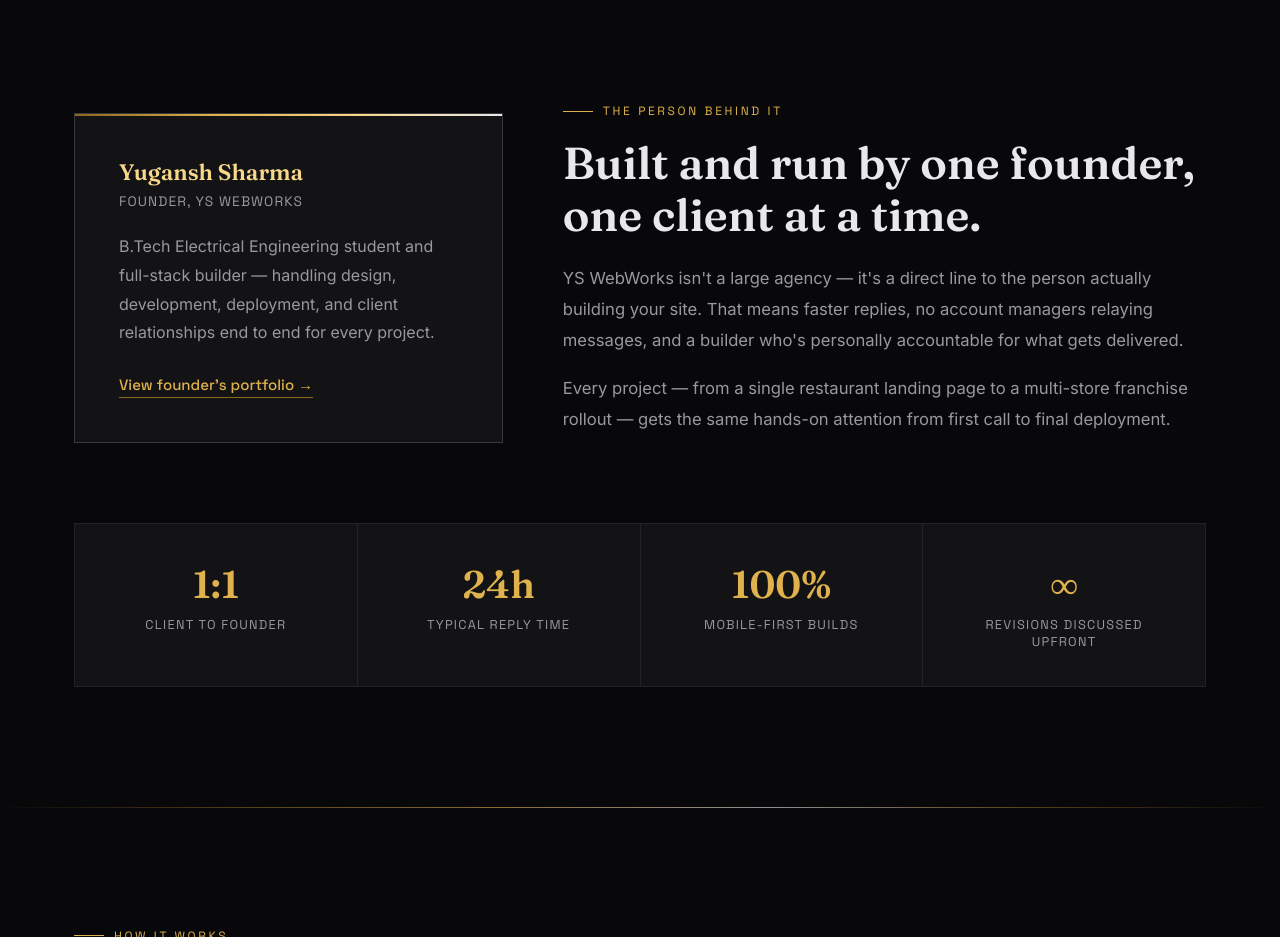
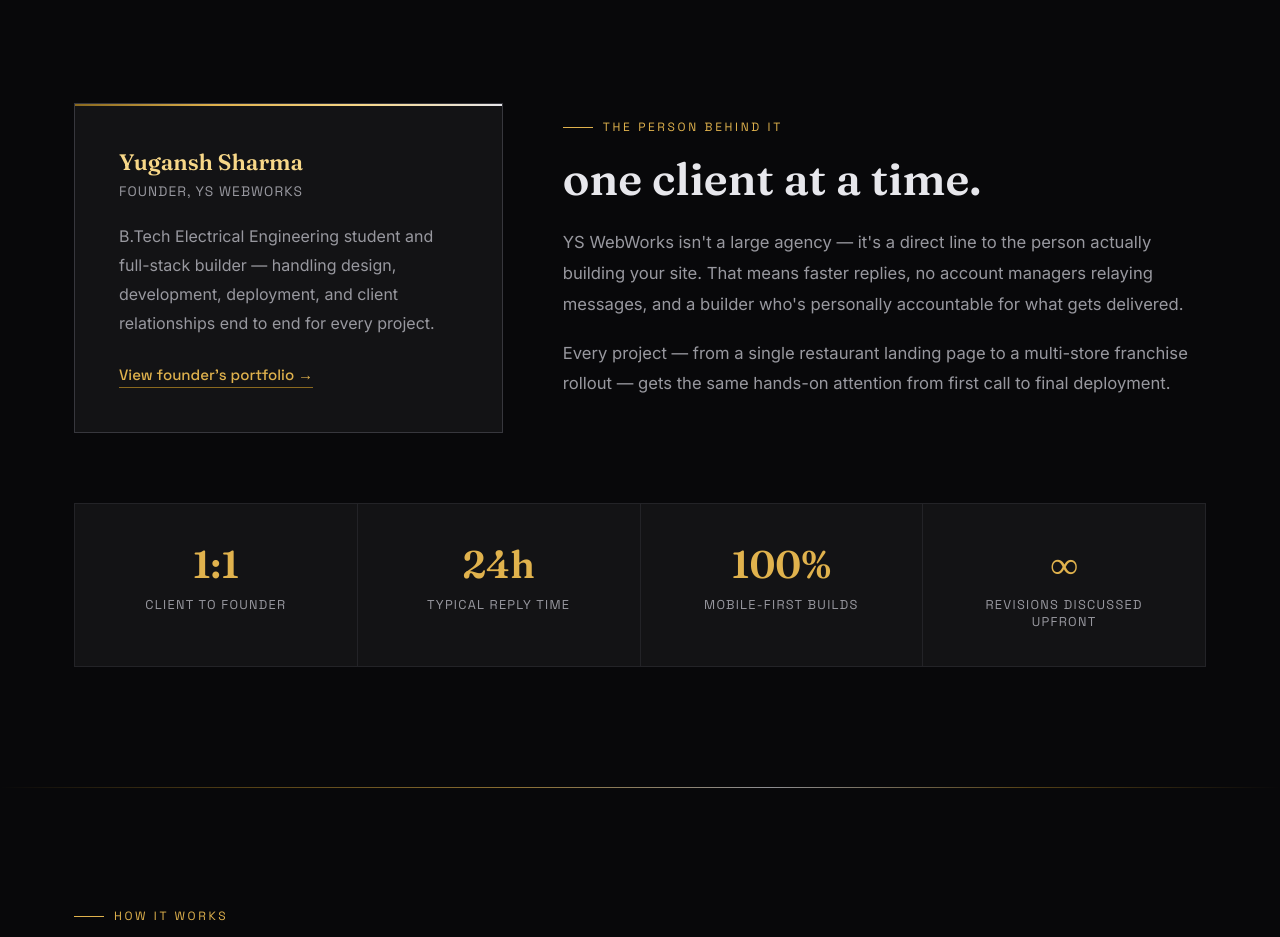
Before and after one commit to yugansh142001/YS.Webworks, a plain HTML site: page index.html in a window 1280 px wide. Shown: the part 2060-2997 px from the top of the page. Drawn offline with Linux system fonts and the light colour scheme.

Commit message:
Revise founder's text for clarity
Updated founder's description to emphasize personalized service.

```diff
--- a/index.html
+++ b/index.html
@@ -386,7 +386,7 @@
     </div>
     <div class="founder-text reveal">
       <div class="section-eyebrow">The person behind it</div>
-      <h2>Built and run by one founder, one client at a time.</h2>
+      <h2>one client at a time.</h2>
       <p>YS WebWorks isn't a large agency — it's a direct line to the person actually building your site. That means faster replies, no account managers relaying messages, and a builder who's personally accountable for what gets delivered.</p>
       <p>Every project — from a single restaurant landing page to a multi-store franchise rollout — gets the same hands-on attention from first call to final deployment.</p>
     </div>
```
